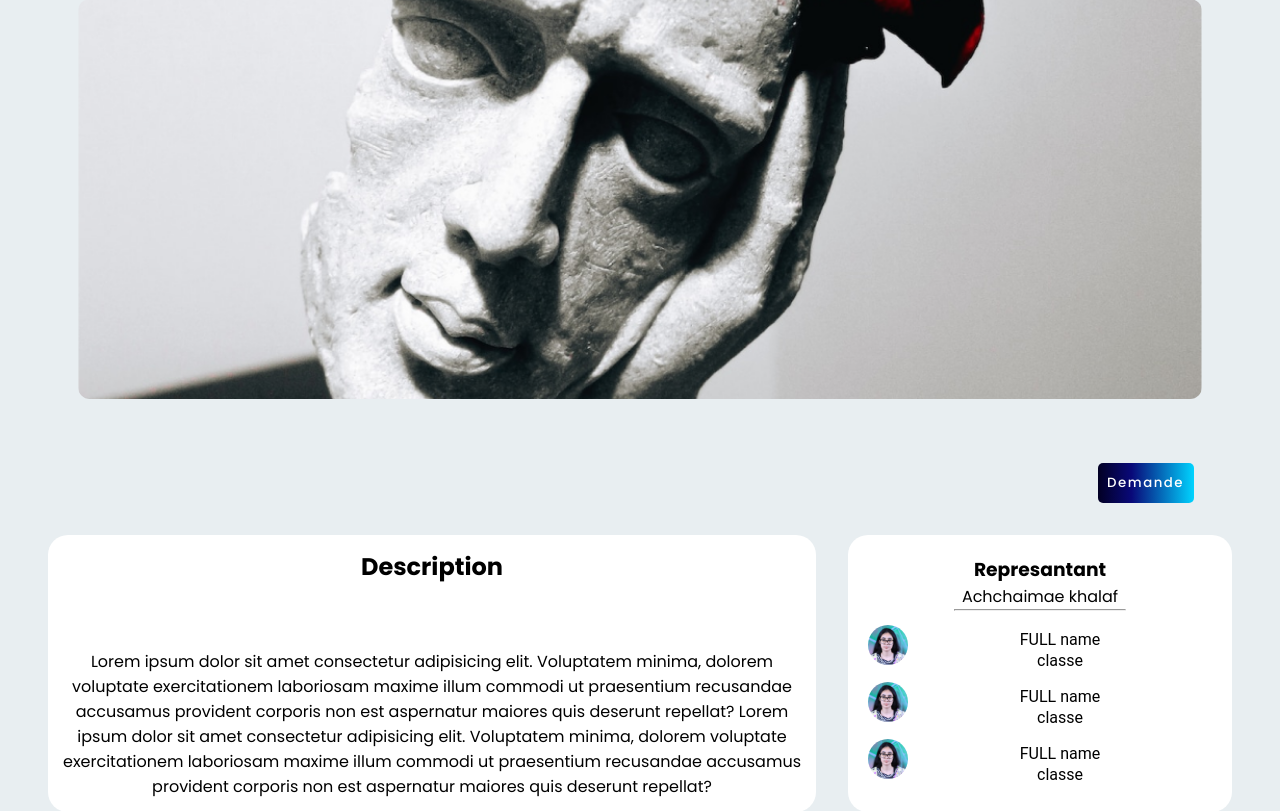
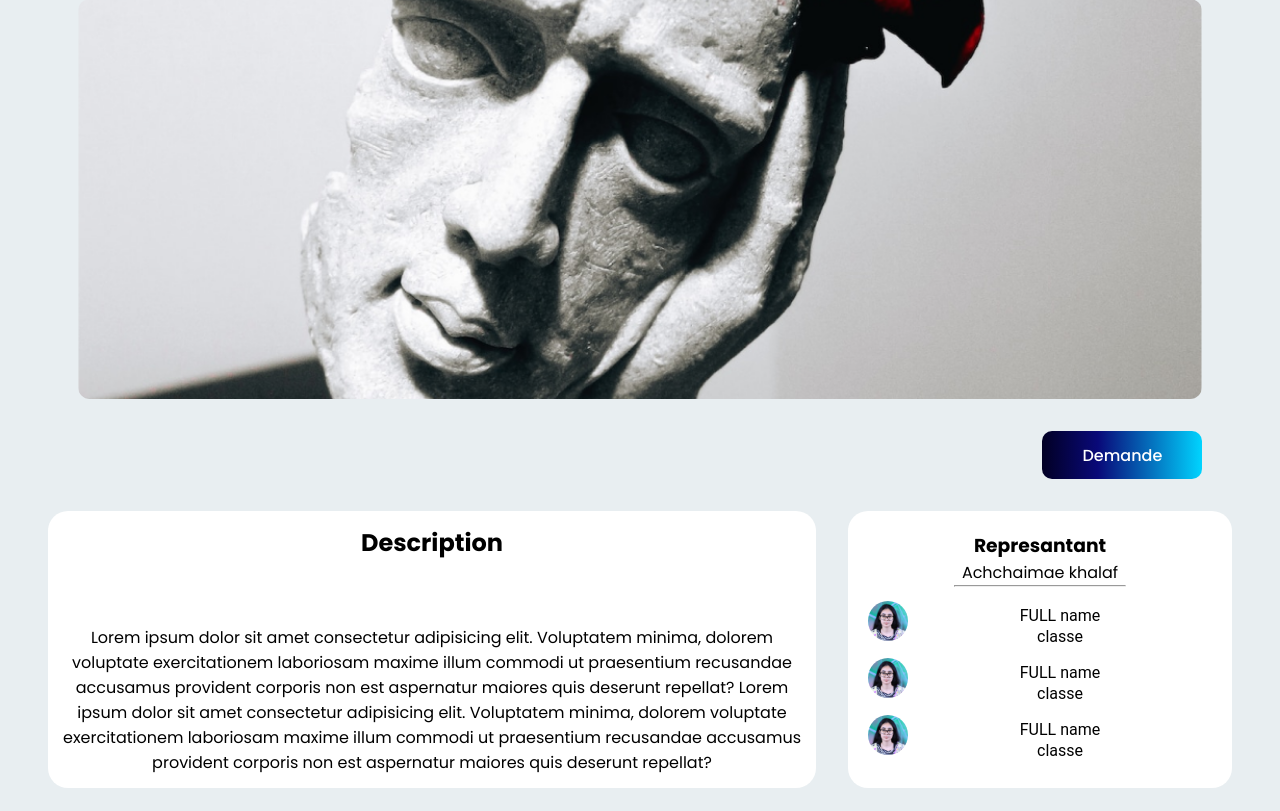
Before and after one commit to Achchaimae/Gestion-des-clubs, a PHP site: page /pages/club.html in a window 1280 px wide. Shown: the part 235-1046 px from the top of the page. Run offline with PHP 8.4, Linux system fonts and the light colour scheme.

Commit message:
buttons unified

```diff
--- a/gestion club/assets/css/style.css
+++ b/gestion club/assets/css/style.css
@@ -77,6 +77,7 @@ width: 20vw;
 border-radius: 12px;
 }
 .abt_club{
+
     text-align: center;
     font-weight: 500;
     display: flex;
@@ -88,29 +89,49 @@ border-radius: 12px;
     padding: 0 10vw;
 }
 .decouvrir_btn{
-    margin-left: 20 rem ;
+    position: relative;
+    overflow: hidden;
+    border-radius: 10px;
+    width: fit-content;
+    background: linear-gradient(90deg, rgba(2,0,36,1) 0%, rgba(9,9,121,1) 35%, rgba(0,212,255,1) 100%);
 
 
 }
+
+.button-background{
+    position: absolute;
+    top: 0;
+    left: -100%;
+    width: 100%;
+    height: 100%;
+    background: linear-gradient(90deg, rgba(2,0,36,1) 0%, rgba(9,9,121,1) 35%, rgba(0,212,255,1) 100%);
+}
 .decouvrir{
+    position: relative;
+    left: 0;
+    top: 0;
+    z-index: 1;
     width: 10rem;
     height: 3rem;
     padding: 10px;
     background-size: 100px;
-    background: rgb(2,0,36);
-    background: linear-gradient(90deg, rgba(2,0,36,1) 0%, rgba(9,9,121,1) 35%, rgba(0,212,255,1) 100%);
-    border-radius: 10px;
+    background: none;
     border: none;
+    font-size: 16px;
+    font-weight: 500;
 }
-.decouvrir:hover{
+:is(.decouvrir_btn:hover) .button-background{
+    animation: animatebg 0.5s ease-out;
+}
+/* .decouvrir:hover{
     animation: animate 0.5s ease-out;
-}
-@keyframes animate {
+} */
+@keyframes animatebg {
     0%{
-        background-position: 0;
+        left: -100;
     }
     100%{
-        background-position: 100px;
+        left: 0;
     }
 }
 .decouvrir a{
@@ -191,11 +212,15 @@ padding-top: 3px;
     display: flex;
     align-items: flex-end;
 }
-.demande{
-    margin-top: 2rem;
-    margin-left: 82vw;
+/* .demande{
+    margin-left: auto;
+    margin-right: 2.5%;
+} */
+.decouvrir_btn{
+    margin-left: auto;
+    margin-right: 2.5%;
 }
-.demande_btn{
+/* .demande_btn{
     border: none;
     width: 6rem;
     height:2.5rem;
@@ -208,10 +233,10 @@ padding-top: 3px;
     color: white;
     font-weight: 500;
     letter-spacing: 1.5px;
-}
-.demande_btn:hover{
+} */
+/* .demande_btn:hover{
     animation: animate 1s ease-in-out;
-}
+} */
 @keyframes animate {
     0%{
         background-position: 0rem;
--- a/gestion club/pages/club.html
+++ b/gestion club/pages/club.html
@@ -42,8 +42,9 @@
             <div class="img_club">
 
             </div>
-            <div class="demande">
-                <button type="submit" id="demande_Integra" class="demande_btn" ><a href="demande.html">Demande</a></button>
+            <div class="decouvrir_btn">
+                <button type="submit" id="demande_Integra" class=" decouvrir" ><a href="demande.html">Demande</a></button>
+                <div class="button-background"></div>
             </div>
             <div class="about_club">
                 <div class="club_desc">
```
Also changed, not shown: gestion club/index.html (+5 -2 lines).
